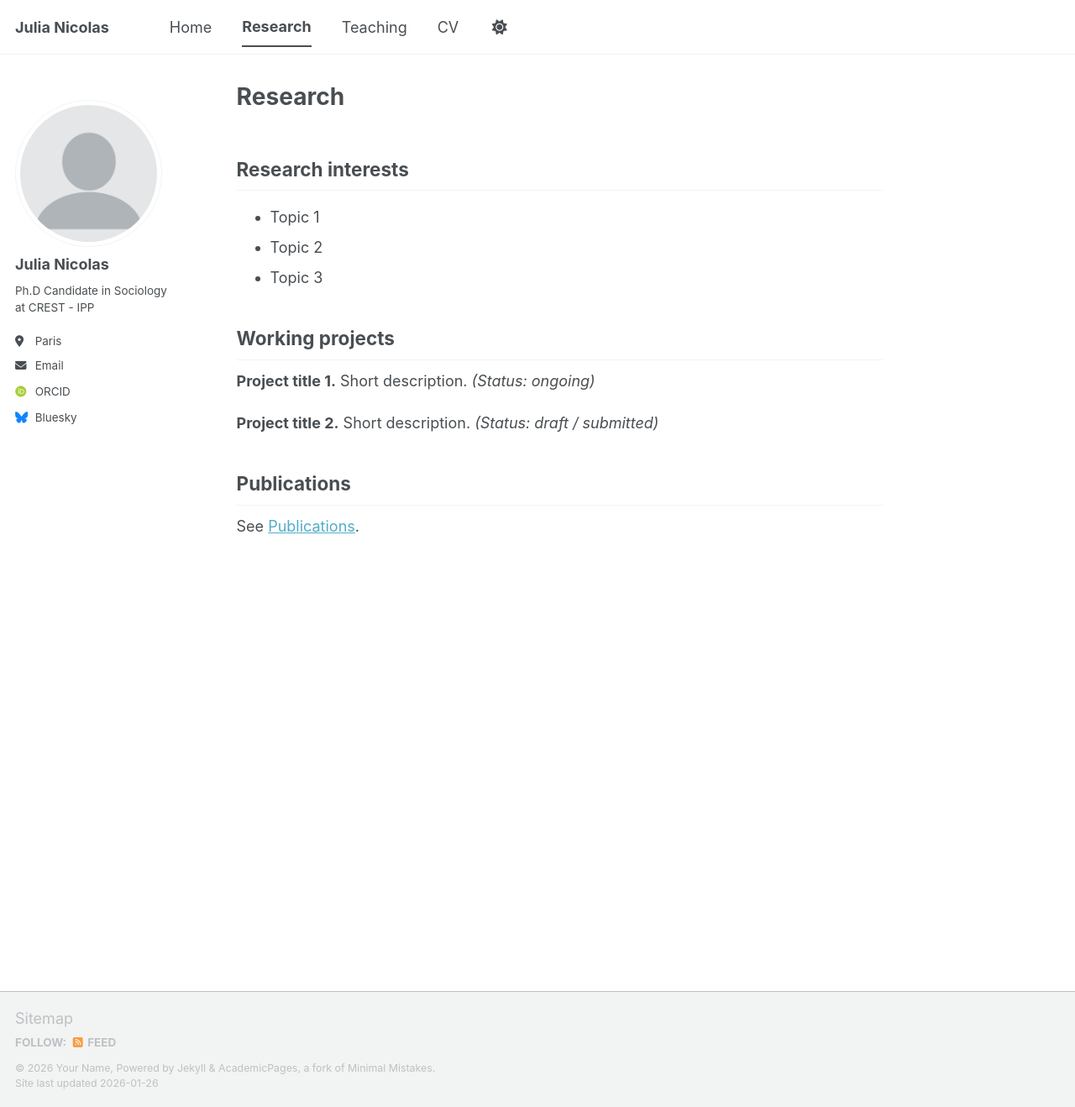
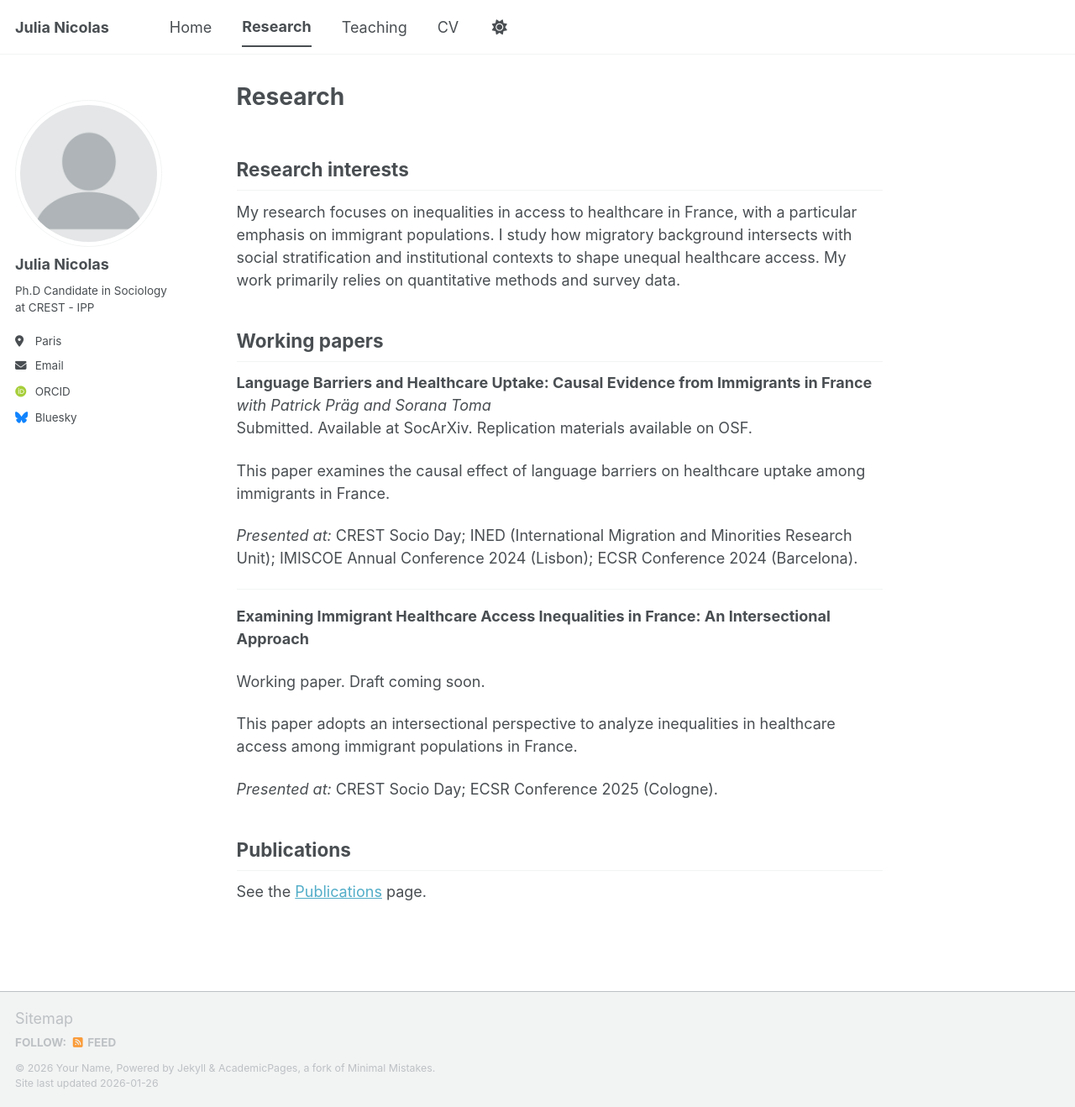
Before and after one commit to Julia-Nicolas/julia-nicolas.github.io, a Jekyll site: the page built from _pages/research.md, in a window 1280 px wide and 1318 px high. Shown: the whole window at 84% size. Built offline with Jekyll 4.4.1, drawn with Linux system fonts in a browser that asks for light colours; some web fonts are replaced; a script bundle is joined from its source files by our own code; library files that are not in the unit come from our copies.

Commit message:
Update research.md

```diff
--- a/_pages/research.md
+++ b/_pages/research.md
@@ -5,14 +5,29 @@ author_profile: true
 ---
 
 ## Research interests
-- Topic 1
-- Topic 2
-- Topic 3
 
-## Working projects
-**Project title 1.** Short description. *(Status: ongoing)*
+My research focuses on inequalities in access to healthcare in France, with a particular emphasis on immigrant populations. I study how migratory background intersects with social stratification and institutional contexts to shape unequal healthcare access. My work primarily relies on quantitative methods and survey data.
 
-**Project title 2.** Short description. *(Status: draft / submitted)*
+## Working papers
+
+**Language Barriers and Healthcare Uptake: Causal Evidence from Immigrants in France**
+*with Patrick Präg and Sorana Toma*
+Submitted. Available at SocArXiv. Replication materials available on OSF.
+
+This paper examines the causal effect of language barriers on healthcare uptake among immigrants in France.
+
+*Presented at:* CREST Socio Day; INED (International Migration and Minorities Research Unit); IMISCOE Annual Conference 2024 (Lisbon); ECSR Conference 2024 (Barcelona).
+
+---
+
+**Examining Immigrant Healthcare Access Inequalities in France: An Intersectional Approach**
+
+Working paper. Draft coming soon.
+
+This paper adopts an intersectional perspective to analyze inequalities in healthcare access among immigrant populations in France.
+
+*Presented at:* CREST Socio Day; ECSR Conference 2025 (Cologne).
 
 ## Publications
-See [Publications](/publications/).
+
+See the [Publications](/publications/) page.
```
